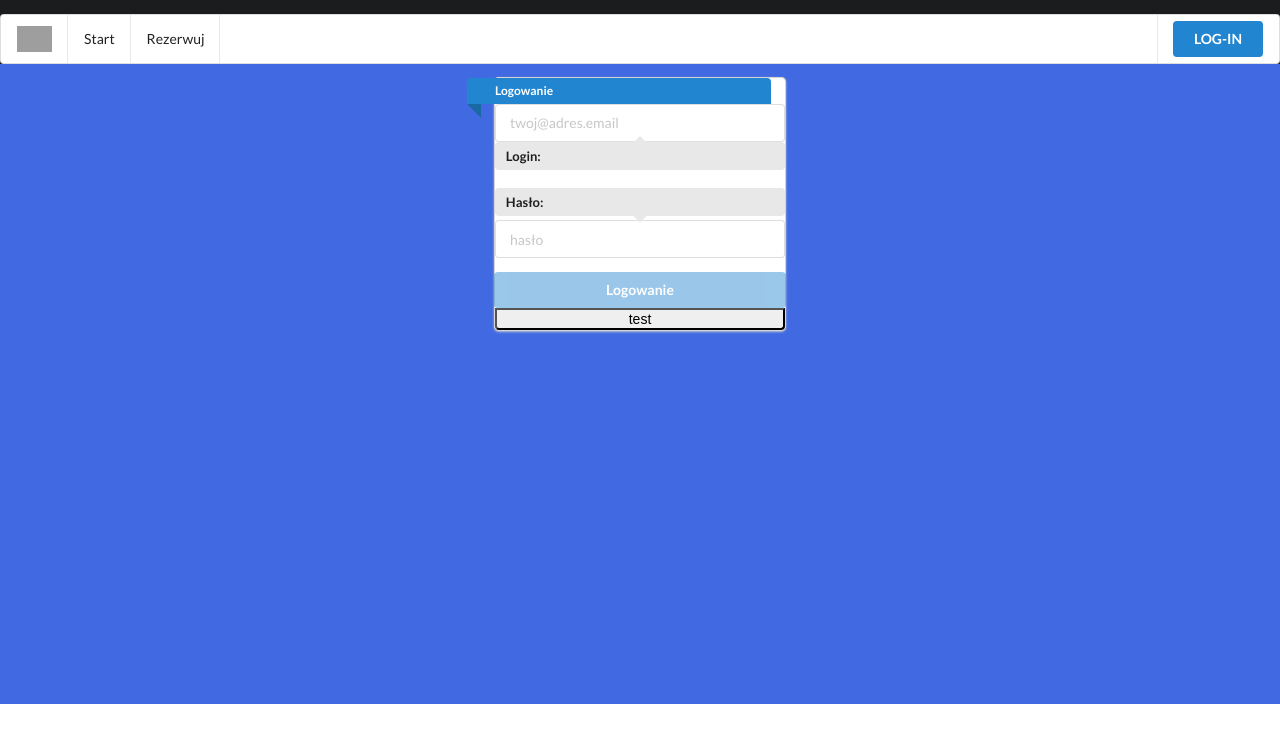
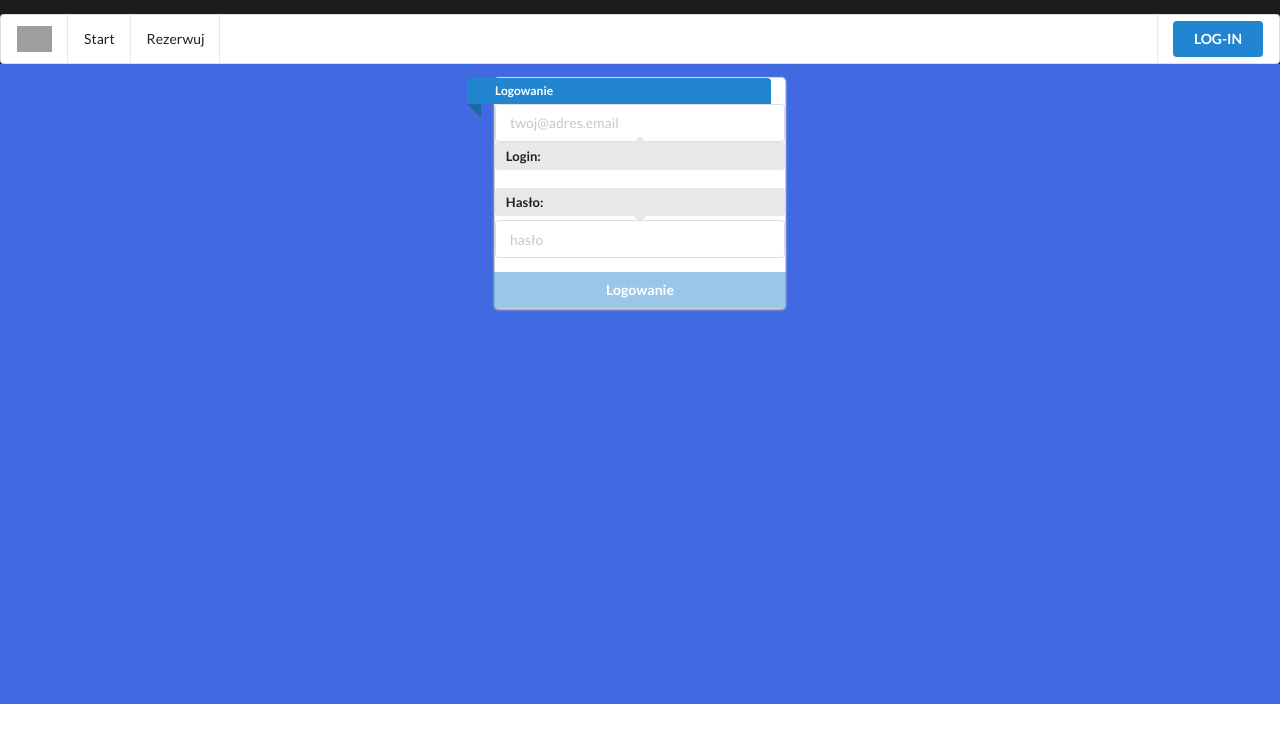
Before and after one commit to jedrzej1234203/MYAPP, an Angular app: page /MYAPP/login in a window 1280 px wide. Shown: the top 742 px of the page. Built offline with nearby package versions, Linux system fonts and the light colour scheme; no server answers; grey boxes are pictures that could not be loaded.

Commit message:
Update loginpage.component.html

```diff
--- a/src/app/components/loginpage/loginpage.component.html
+++ b/src/app/components/loginpage/loginpage.component.html
@@ -20,6 +20,5 @@
     <button class="fluid ui button primary" [disabled]="!loginForm.valid"  (click)="loginBtn()">
       Logowanie
     </button>
-    <button>test</button>
   </form>
 </div>
```
